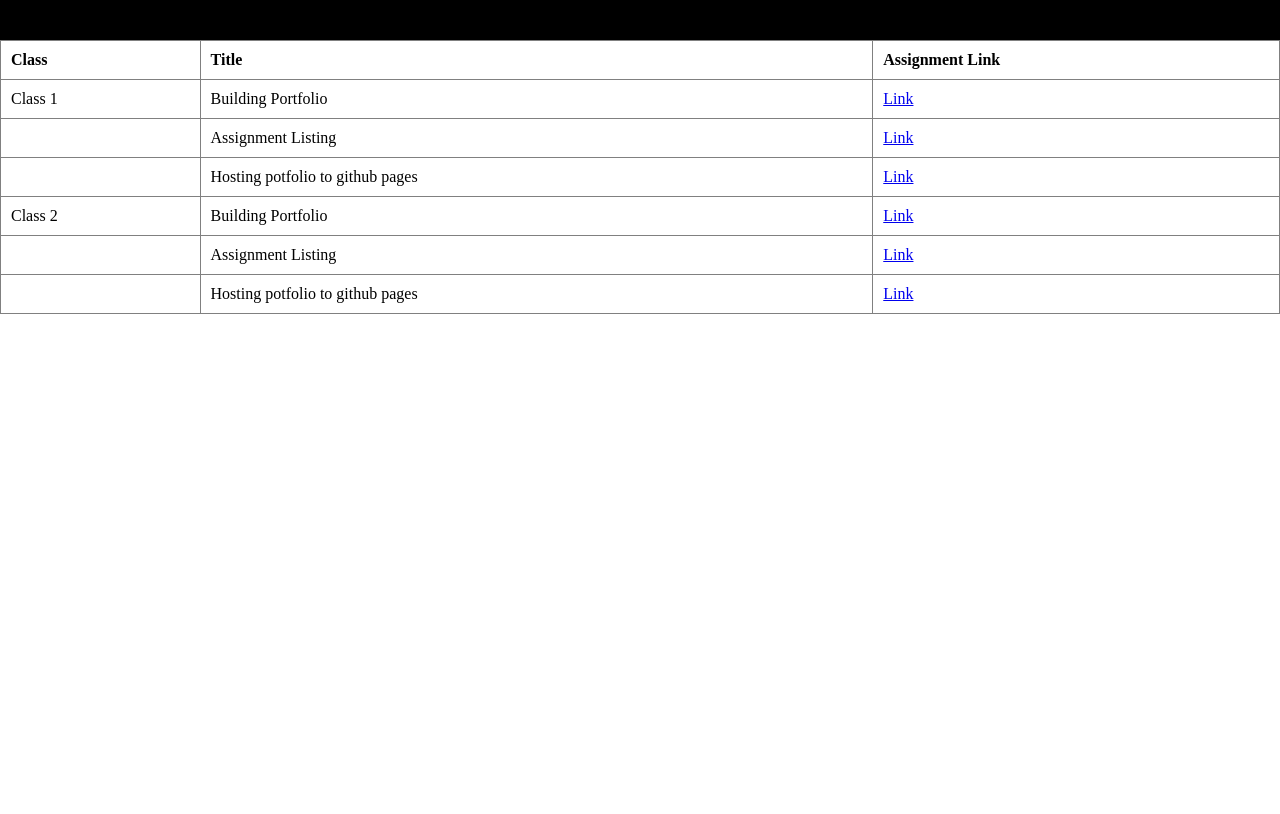
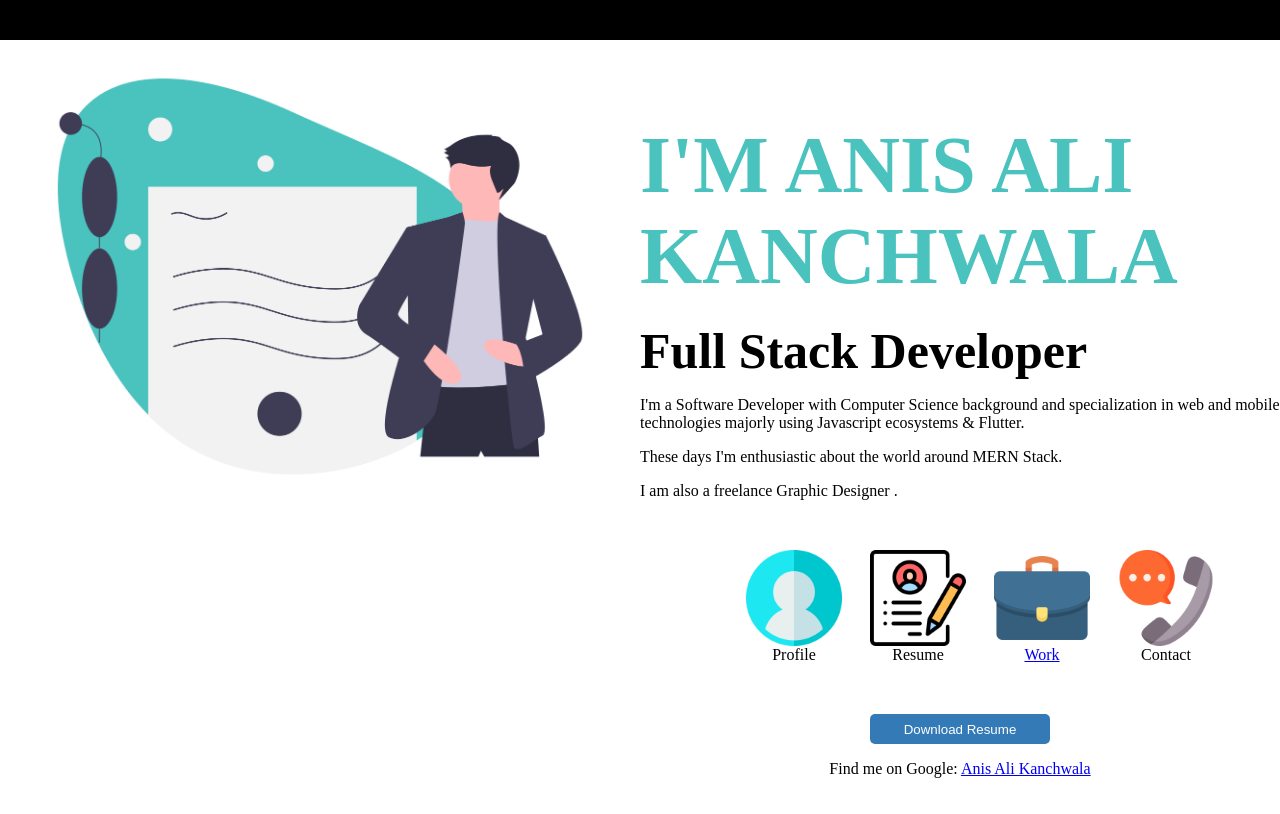
Before and after one commit to Anisk1998/Portfolio, a plain HTML site: page index.html in a window 1280 px wide. Drawn offline with Linux system fonts and the light colour scheme.

Commit message:
Add files via upload

```diff
--- a/index.html
+++ b/index.html
@@ -1,70 +1,119 @@
 <html>
   <head>
-    <title>Assignments</title>
+    <title>My Portfolio - Anis Ali Kanchwala</title>
     <style>
+
       body {
         padding: 0;
         margin: 0;
+      }
+      .width-100 {
+        width: 100%;
       }
       #header {
         height: 40px;
         background-color: black;
       }
-      .assignment-table {
+      #left-section {
+        width: 50%;
+        height: 400px;
+        float: left;
+        text-align: center;
+      }
+      #left-section img {
         width: 100%;
-        border-collapse: collapse;
       }
-      th {
-        text-align: left;
-        padding: 10px;
+      .align-center {
+        text-align: center;
       }
-      td {
-        padding: 10px;
+      .li-item li {
+        display: inline-block;
+        width: 20%;
+      }
+      .li-item li img {
+        width: 80%;
       }
     </style>
   </head>
   <body>
     <header class="width-100" id="header">Header</header>
-    <table border="1" width="100%" class="assignment-table">
-      <thead>
-        <tr>
-          <th>Class</th>
-          <th>Title</th>
-          <th>Assignment Link</th>
-        </tr>
-      </thead>
-      <tbody>
-        <tr>
-          <td>Class 1</td>
-          <td>Building Portfolio</td>
-          <td><a href="C:\Users\anisk\Desktop\Geekster\Development\Day 1\Task1\index.html"> Link </a></td>
-        </tr>
-        <tr>
-          <td></td>
-          <td>Assignment Listing</td>
-          <td><a href="#"> Link </a></td>
-        </tr>
-        <tr>
-          <td></td>
-          <td>Hosting potfolio to github pages</td>
-          <td><a href="#"> Link </a></td>
-        </tr>
-        <tr>
-          <td>Class 2</td>
-          <td>Building Portfolio</td>
-          <td><a href="C:\Users\anisk\Desktop\Geekster\Development\Day 1\Task1\index.html"> Link </a></td>
-        </tr>
-        <tr>
-          <td></td>
-          <td>Assignment Listing</td>
-          <td><a href="#"> Link </a></td>
-        </tr>
-        <tr>
-          <td></td>
-          <td>Hosting potfolio to github pages</td>
-          <td><a href="#"> Link </a></td>
-        </tr>
-      </tbody>
-    </table>
+    <section class="width-100">
+      <section id="left-section">
+        <img src="Assests/my-image.png" />
+      </section>
+      <section style="width: 50%; height: 400px; float: right;">
+        <section class="width-100">
+          <h1
+            style="
+              font-size: 80px;
+              margin: 0;
+              margin-top: 80px;
+              color: #4ac3bf;
+            "
+          >
+            I'M ANIS ALI KANCHWALA
+          </h1>
+          <h2 style="font-size: 50px; margin: 20px 0 0 0;"> Full Stack
+            Developer
+          </h2>
+        </section>
+        <section class="width-100">
+          <p>
+            I'm a Software Developer with Computer Science background and
+            specialization in web and mobile technologies majorly using
+            Javascript ecosystems & Flutter.
+          </p>
+          <p>
+            These days I'm enthusiastic about the world around MERN Stack.
+          </p>
+          <p>
+            I am also a freelance Graphic Designer .
+          </p>
+          <b>
+
+          </b>
+        </section>
+        <section class="width-100" style="margin: 50px 0;">
+          <ul class="align-center li-item">
+            <li>
+              <img src="Assests/user.png" />
+              Profile
+            </li>
+            <li>
+              <img src="Assests/resume.png" />
+              Resume
+            </li>
+            <li>
+              <img src="Assests/suitcase.png" />
+              <a href="../Task2/index.html"> Work </a>
+            </li>
+            <li>
+              <img src="Assests/complain.png" />
+              Contact
+            </li>
+          </ul>
+        </section>
+        <section class="width-100" style="height: 100px; text-align: center;">
+          <button
+            style="
+              width: 180px;
+              height: 30px;
+              background-color: #337ab7;
+              color: white;
+              border: none;
+              border-radius: 5px;
+            "
+          >
+            Download Resume
+          </button>
+          <p>
+            Find me on Google:
+            <a href="#" target="_blank"
+              >Anis Ali Kanchwala</a
+            >
+          </p>
+        </section>
+      </section>
+    </section>
   </body>
 </html>
```
